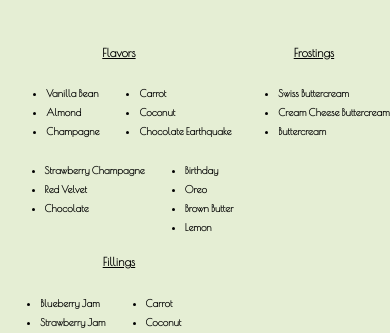
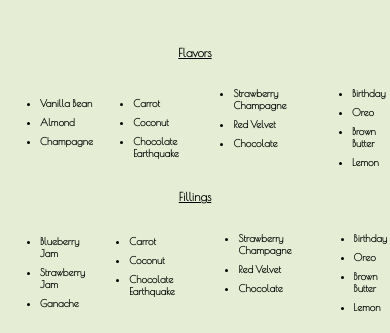
Before and after one commit to AdrianHenry15/mollys-specialty-sweets, a React (Create React App) app: page /cakes in a window 390 px wide. Shown: the part 504-837 px from the top of the page. Built offline with nearby package versions, Linux system fonts and the light colour scheme.

Commit message:
flavors, fillings, and frostings update;

```diff
--- a/src/GlobalStyles1.scss
+++ b/src/GlobalStyles1.scss
@@ -117,10 +117,4 @@
     .main-section-header-title {
         display: none;
     }
-
-    .flavors-content-container,
-    .fillings-content-container,
-    .frostings-content-container {
-        flex-direction: column !important;
-    }
 }
```
